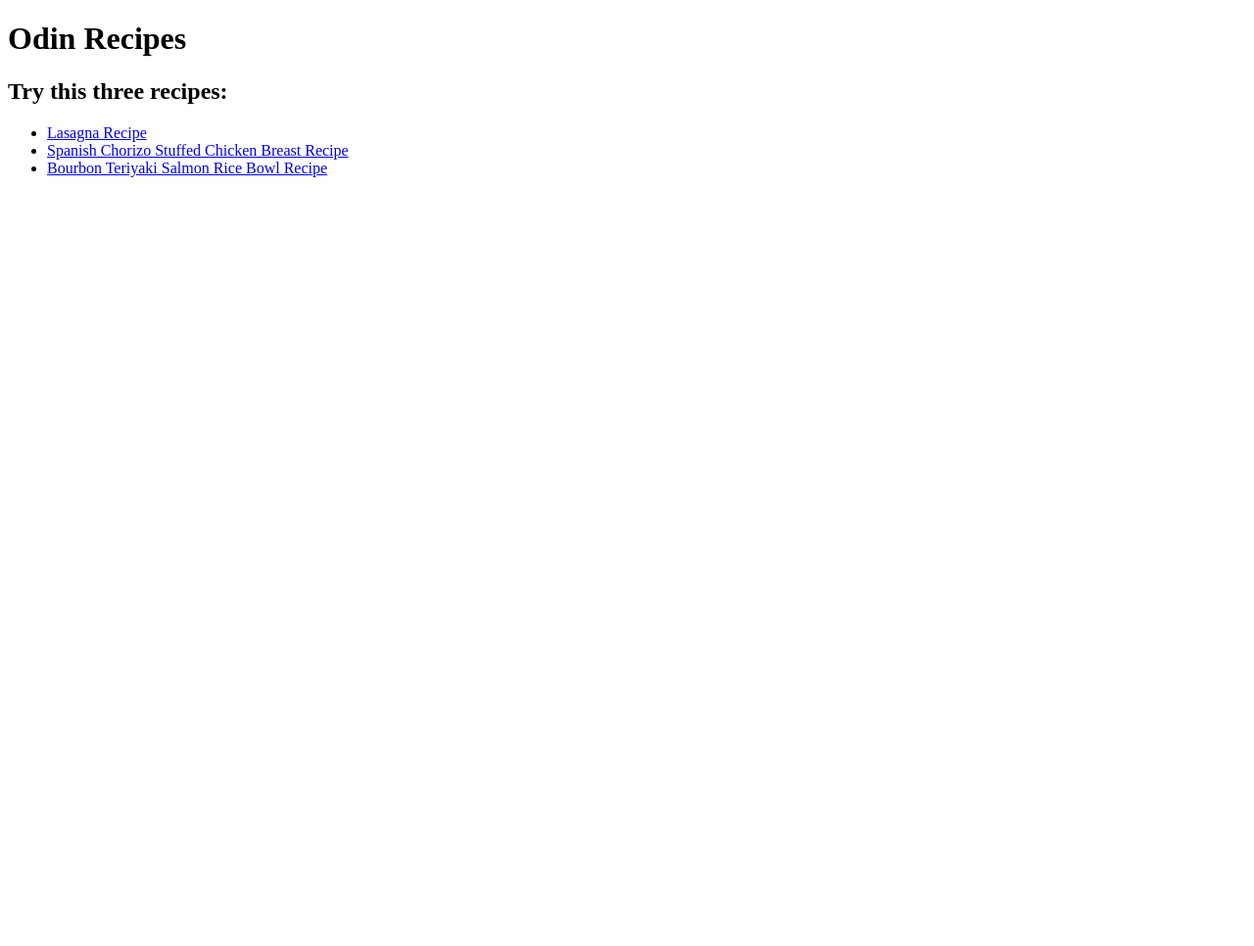
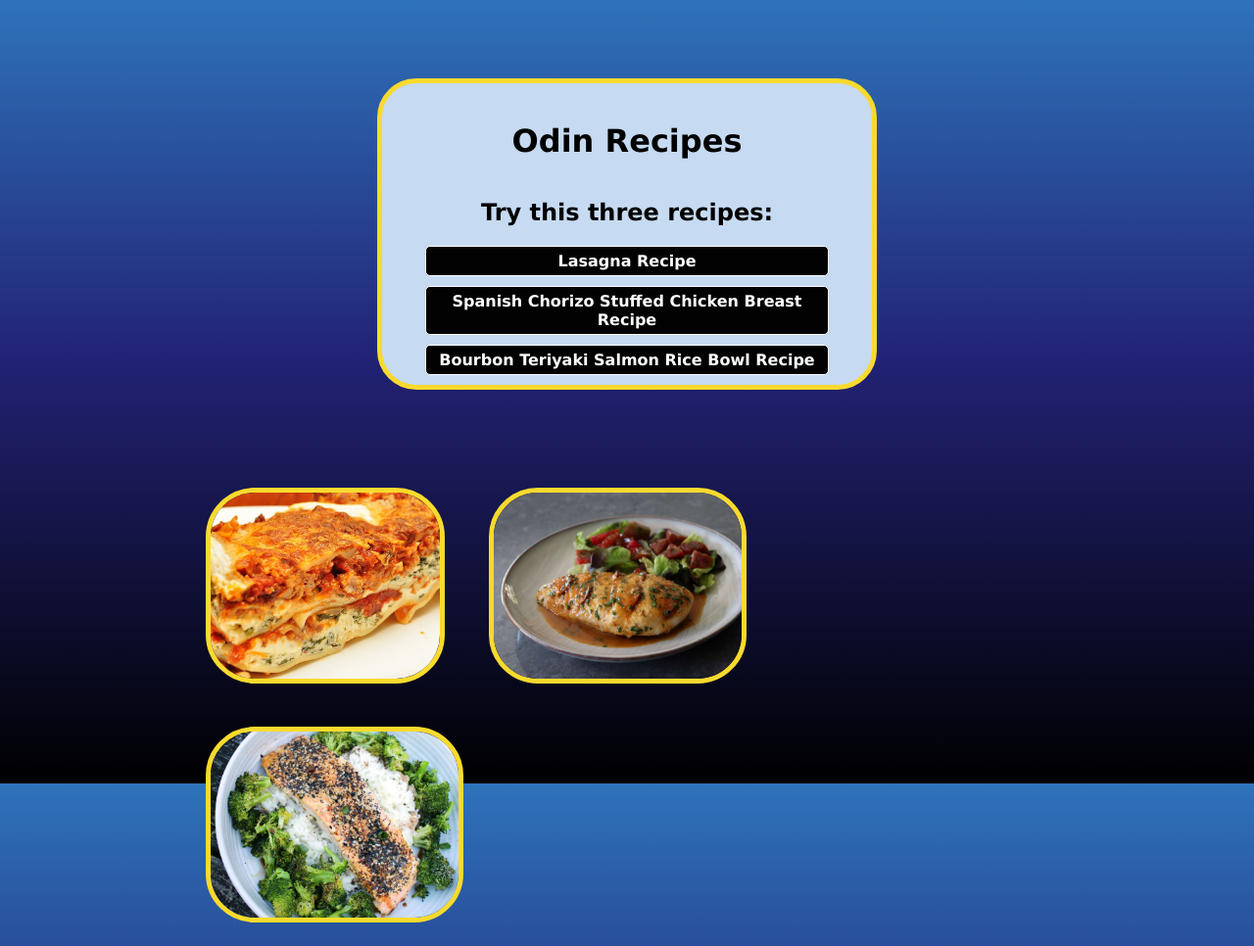
Before and after one commit to KVG24/odin-recipes, a plain HTML site: page index.html in a window 1280 px wide. Shown: the whole page at 98% size. Before the commit the page ends 800 px from the top, so only its background shows below. Drawn offline with Linux system fonts and the light colour scheme.

Commit message:
Rebuild folder tree and style landing

```diff
--- a/index.html
+++ b/index.html
@@ -4,14 +4,22 @@
     <meta charset="UTF-8">
     <meta name="viewport" content="width=device-width, initial-scale=1.0">
     <title>Odin's HTML Lesson</title>
+    <link rel="stylesheet" href="style.css">
 </head>
 <body>
-    <h1>Odin Recipes</h1>
-    <h2>Try this three recipes:</h2>
-    <ul>
-        <li><a href="./recipes/lasagna.html">Lasagna Recipe</a></li>
-        <li><a href="./recipes/chicken.html">Spanish Chorizo Stuffed Chicken Breast Recipe</a></li>
-        <li><a href="./recipes/salmon.html">Bourbon Teriyaki Salmon Rice Bowl Recipe</a></li>
-    </ul>
+    <div class="container">
+        <h1>Odin Recipes</h1>
+        <h2>Try this three recipes:</h2>
+        <ul>
+            <li><a href="./recipes/lasanga/lasagna.html">Lasagna Recipe</a></li>
+            <li><a href="./recipes/chicken/chicken.html">Spanish Chorizo Stuffed Chicken Breast Recipe</a></li>
+            <li><a href="./recipes/salmon/salmon.html">Bourbon Teriyaki Salmon Rice Bowl Recipe</a></li>
+        </ul>
+    </div>
+    <div class="img-container">
+        <a href="./recipes/lasanga/lasagna.html"><img src="images/lasagna.jpg" alt="Image of tasty lasagna"></a>
+        <a href="./recipes/chicken/chicken.html"><img src="images/chicken.jpg" alt="Image of beautiful chicken"></a>
+        <a href="./recipes/salmon/salmon.html"><img src="images/salmon.jpg" alt="Image of crispy salmon"></a>
+    </div>
 </body>
 </html>
--- /dev/null
+++ b/style.css
@@ -0,0 +1,68 @@
+* {
+    padding: 0;
+    margin: 0;
+}
+body {
+    background: rgb(0,0,0);
+    background: linear-gradient(0deg, rgba(0,0,0,1) 0%, rgba(34,34,117,1) 54%, rgba(46,115,186,1) 100%);
+    font-family: 'Lucida Sans', 'Lucida Sans Regular', 'Lucida Grande', 'Lucida Sans Unicode', Geneva, Verdana, sans-serif;
+    height: 100%;
+    margin: 0;
+    background-repeat: no-repeat;
+    background-attachment: fixed;
+}
+
+.container {
+    width: 500px;
+    margin: 80px auto;
+    text-align: center;
+    border: 5px solid rgb(248, 218, 45);
+    border-radius: 40px;
+    background-color: #c6daf1;
+}
+
+li,
+a {
+    text-decoration: none;
+    list-style-type: none;
+    color: black;
+}
+
+a {
+    color: white;
+}
+
+li {
+    border: 1px solid white;
+    border-radius: 5px;
+    display: block;
+    width: 400px;
+    margin: 10px auto;
+    padding: 5px;
+    font-weight: 900;
+    background: #020202;
+
+}
+
+h1 {
+    margin: 40px;
+}
+
+h2 {
+    margin-bottom: 20px;
+}
+
+.img-container {
+    display: block;
+    width: 900px;
+    height: 300px;
+    margin: 0 auto;
+}
+
+img {
+    width: auto;
+    height: 190px;
+    margin: 20px;
+    border: 5px solid rgb(248, 218, 45);
+    border-radius: 50px;
+}
```
Also changed, not shown: recipes/chicken/chicken.html (renamed from recipes/chicken.html), recipes/chicken/style.css (added), recipes/lasanga/lasagna.html (renamed from recipes/lasagna.html), recipes/lasanga/style.css (added), recipes/salmon/salmon.html (renamed from recipes/salmon.html), recipes/salmon/style.css (added).
